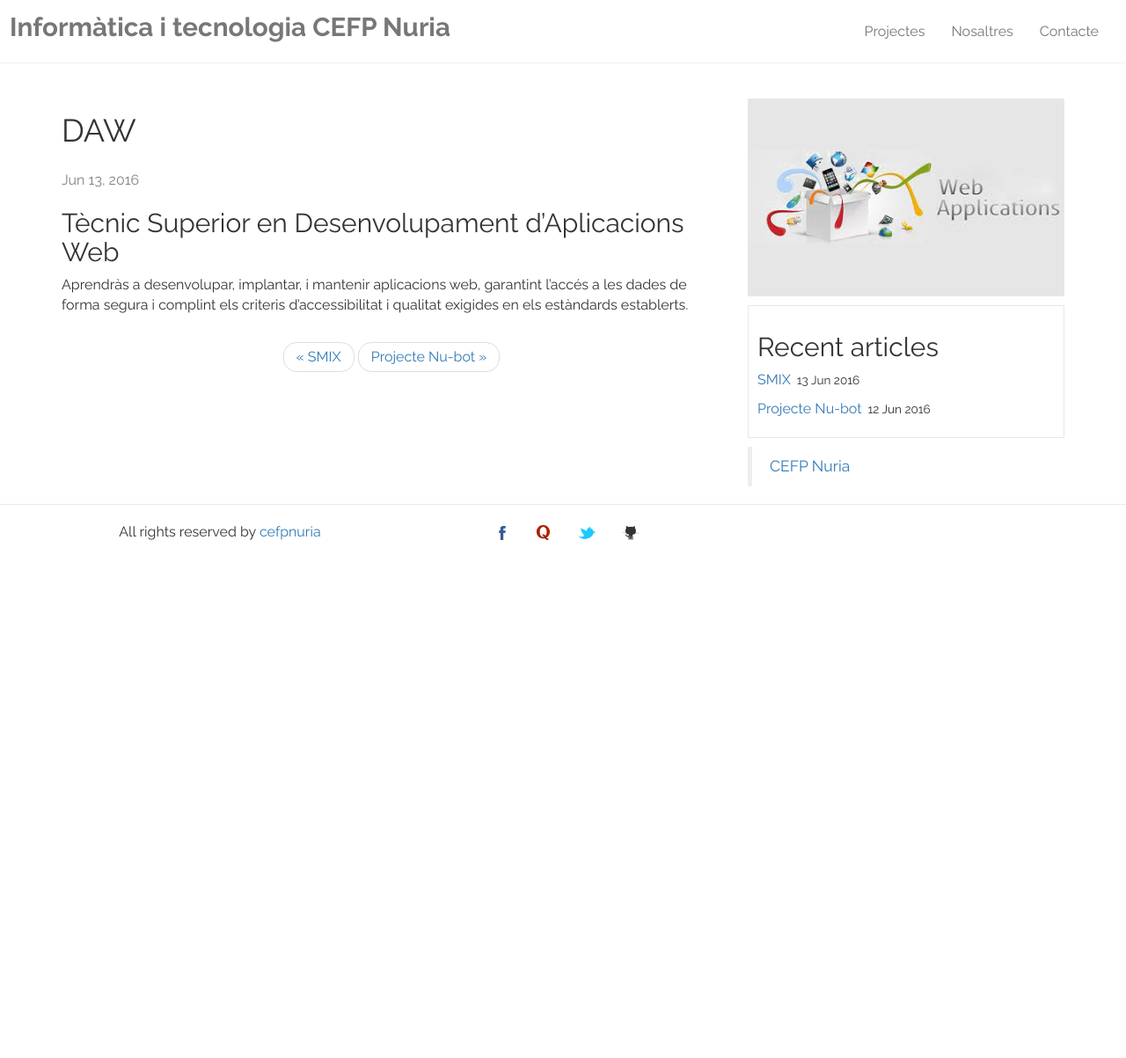
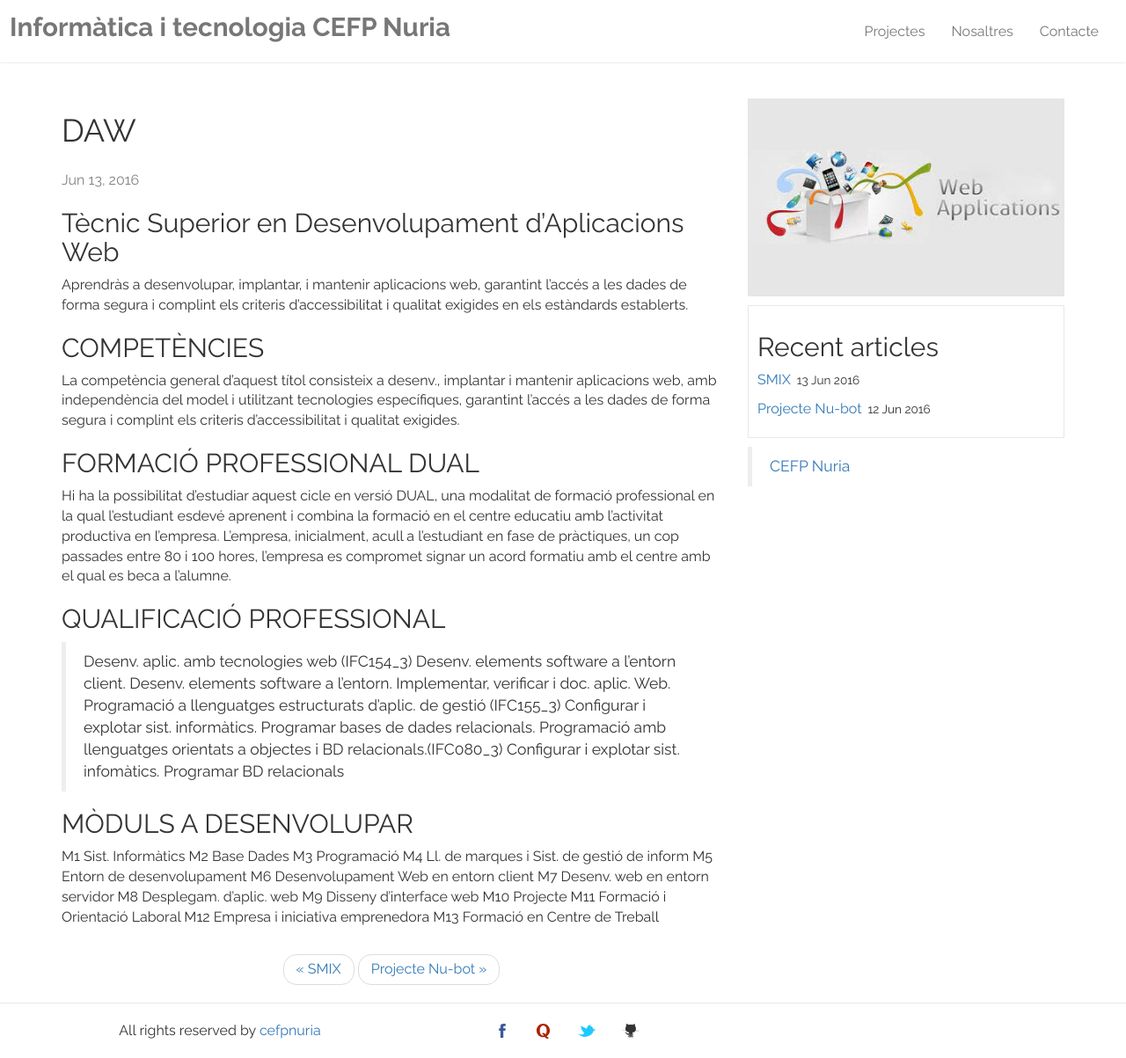
Before and after one commit to CEFPNuria/cefpnuria.github.io, a Jekyll site: the page built from _posts/2016-06-13-daw.markdown, in a window 1280 px wide. Shown: the whole page at 88% size. Built offline with Jekyll 4.4.1, drawn with Linux system fonts in a browser that asks for light colours; before the commit the page ends 900 px from its top, so only the background shows below that.

Commit message:
Update 2016-06-13-daw.markdown

```diff
--- a/_posts/2016-06-13-daw.markdown
+++ b/_posts/2016-06-13-daw.markdown
@@ -10,3 +10,39 @@ categories: [one, two]
 
 
 Aprendràs a desenvolupar, implantar, i mantenir aplicacions web, garantint l'accés a les dades de forma segura i complint els criteris d'accessibilitat i qualitat exigides en els estàndards establerts.
+
+## COMPETÈNCIES
+La competència general d’aquest títol consisteix a desenv., implantar i mantenir aplicacions web, amb independència del model i utilitzant tecnologies específiques, garantint l’accés a les dades de forma segura i complint els criteris d’accessibilitat  i qualitat exigides.
+
+
+
+## FORMACIÓ PROFESSIONAL DUAL
+Hi ha la possibilitat d'estudiar aquest cicle en versió DUAL, una modalitat de formació professional en la qual l'estudiant esdevé aprenent i combina la formació en el centre educatiu amb l'activitat productiva en l'empresa. L'empresa, inicialment, acull a l'estudiant en fase de pràctiques, un cop passades entre 80 i 100 hores, l'empresa es compromet signar un acord formatiu amb el centre amb el qual es beca a l'alumne.
+
+
+
+## QUALIFICACIÓ PROFESSIONAL
+>Desenv. aplic. amb tecnologies web (IFC154_3)
+>Desenv. elements software a l’entorn client.
+>Desenv. elements software a l’entorn.
+>Implementar, verificar i doc. aplic. Web.
+>Programació a llenguatges estructurats d’aplic. de gestió (IFC155_3)
+>Configurar i explotar sist. informàtics.
+>Programar bases de dades relacionals.
+>Programació amb llenguatges  orientats a objectes i BD relacionals.(IFC080_3)
+>Configurar i explotar sist. infomàtics. Programar BD relacionals
+
+## MÒDULS A DESENVOLUPAR
+M1	Sist. Informàtics
+M2	Base Dades
+M3	Programació
+M4	Ll. de marques i Sist. de gestió de inform
+M5	Entorn de desenvolupament
+M6	Desenvolupament Web en entorn client
+M7	Desenv. web en entorn servidor
+M8	Desplegam. d’aplic. web
+M9	Disseny d’interface web
+M10	Projecte
+M11	Formació i Orientació Laboral
+M12	Empresa i iniciativa emprenedora
+M13	Formació en Centre de Treball
```
